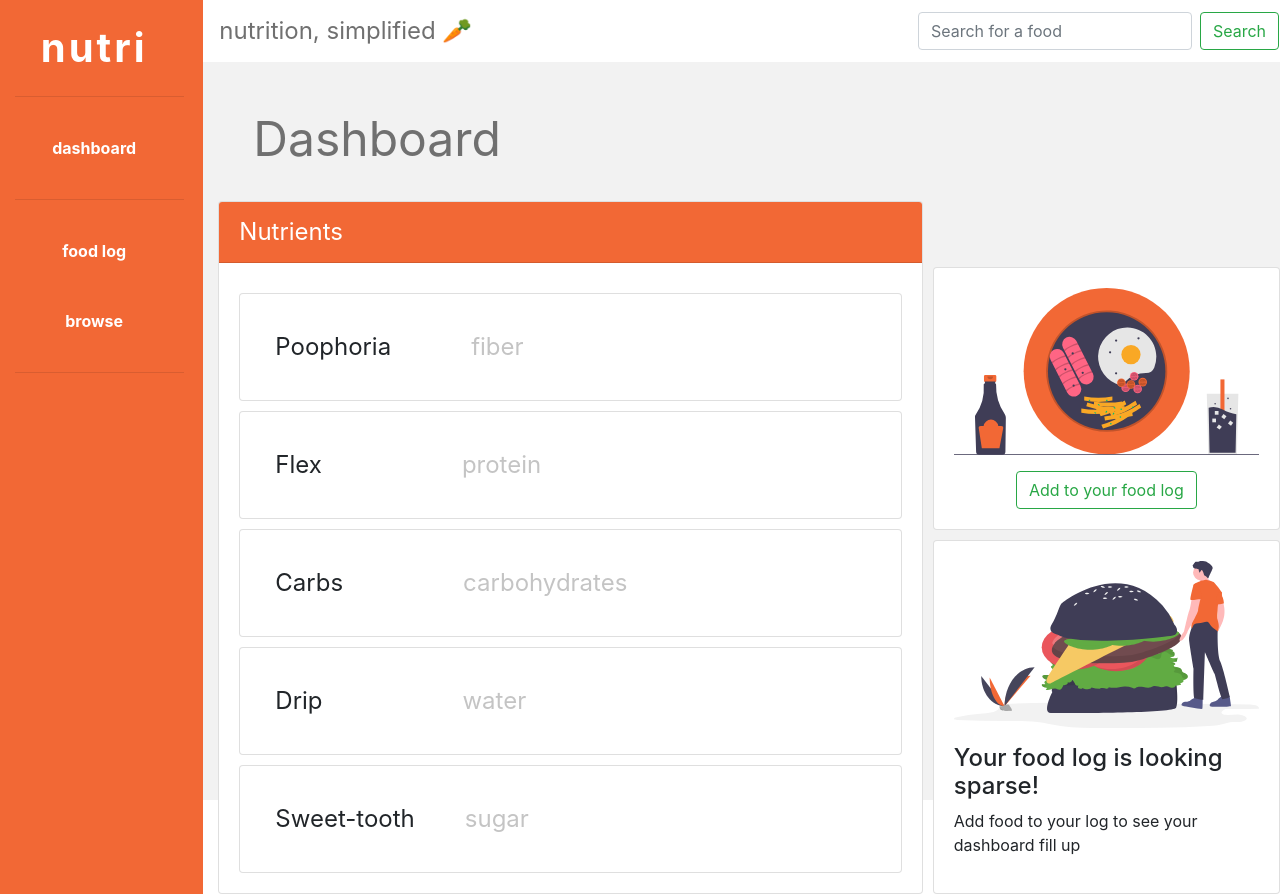
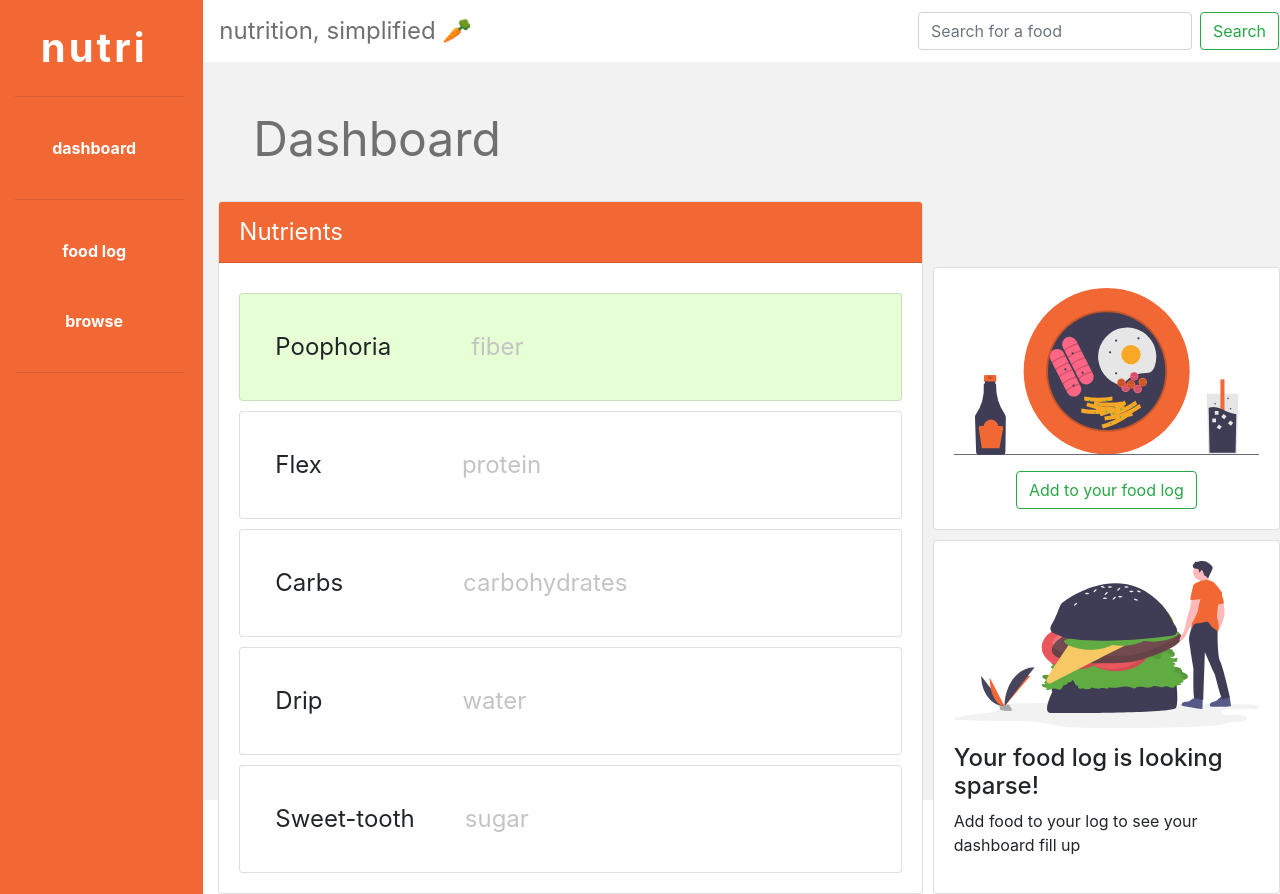
Before and after one commit to michaeltothewilson/nutri, a React (Create React App) app: page / in a window 1280 px wide. In both pictures the pointer is over the element 570 px from the left and 347 px from the top of the page. Built offline with nearby package versions, Linux system fonts and the light colour scheme; no server answers.

Commit message:
Add hover effect to nutrient cards

```diff
--- a/src/Home.css
+++ b/src/Home.css
@@ -40,6 +40,11 @@
 .nutrient-card {
     padding: 15px;
     margin-top: 10px;
+
+}
+
+.nutrient-card:hover {
+    background-color: #e6ffd5;
 }
 
 .nutrient-header {
```
